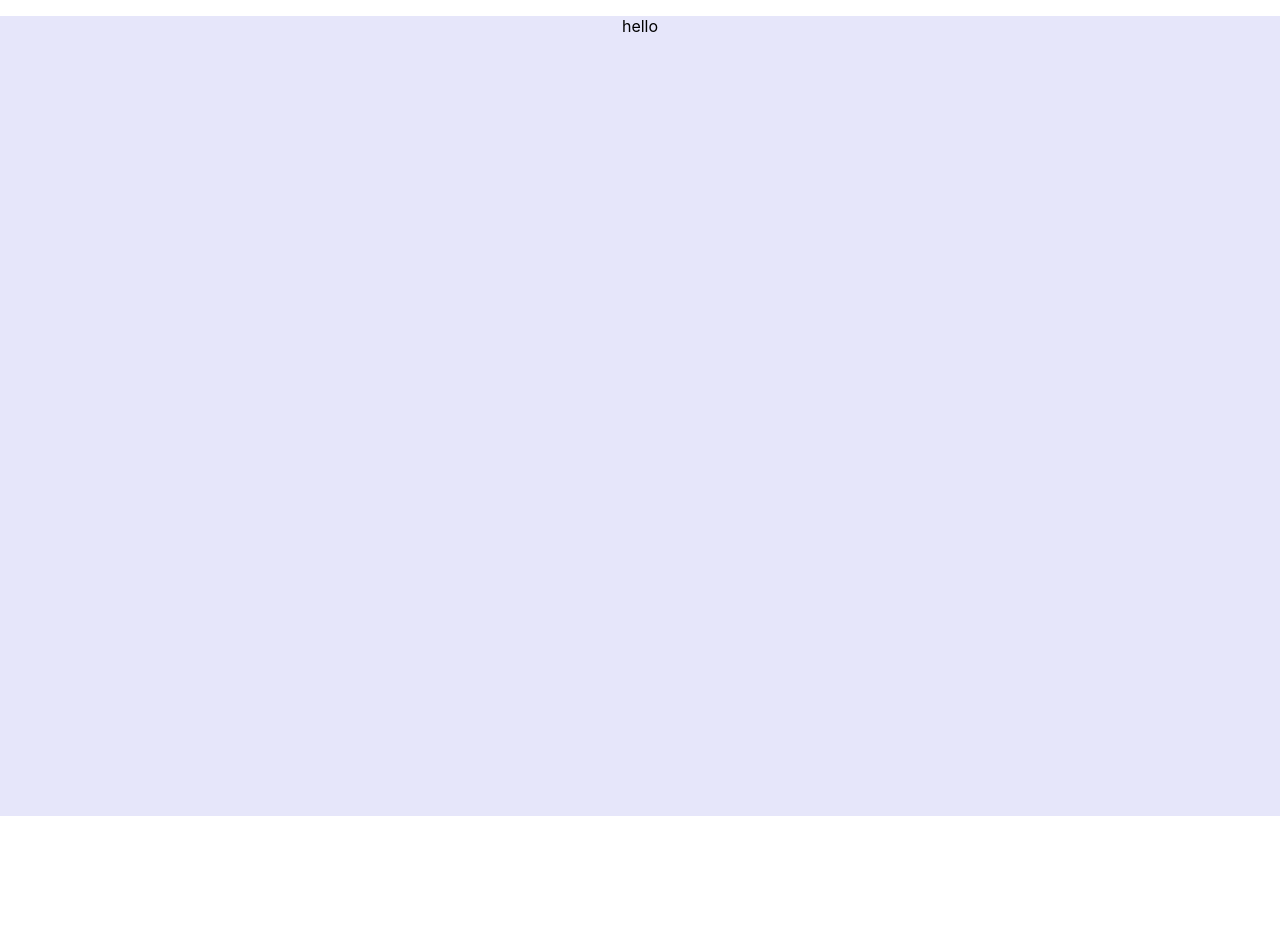
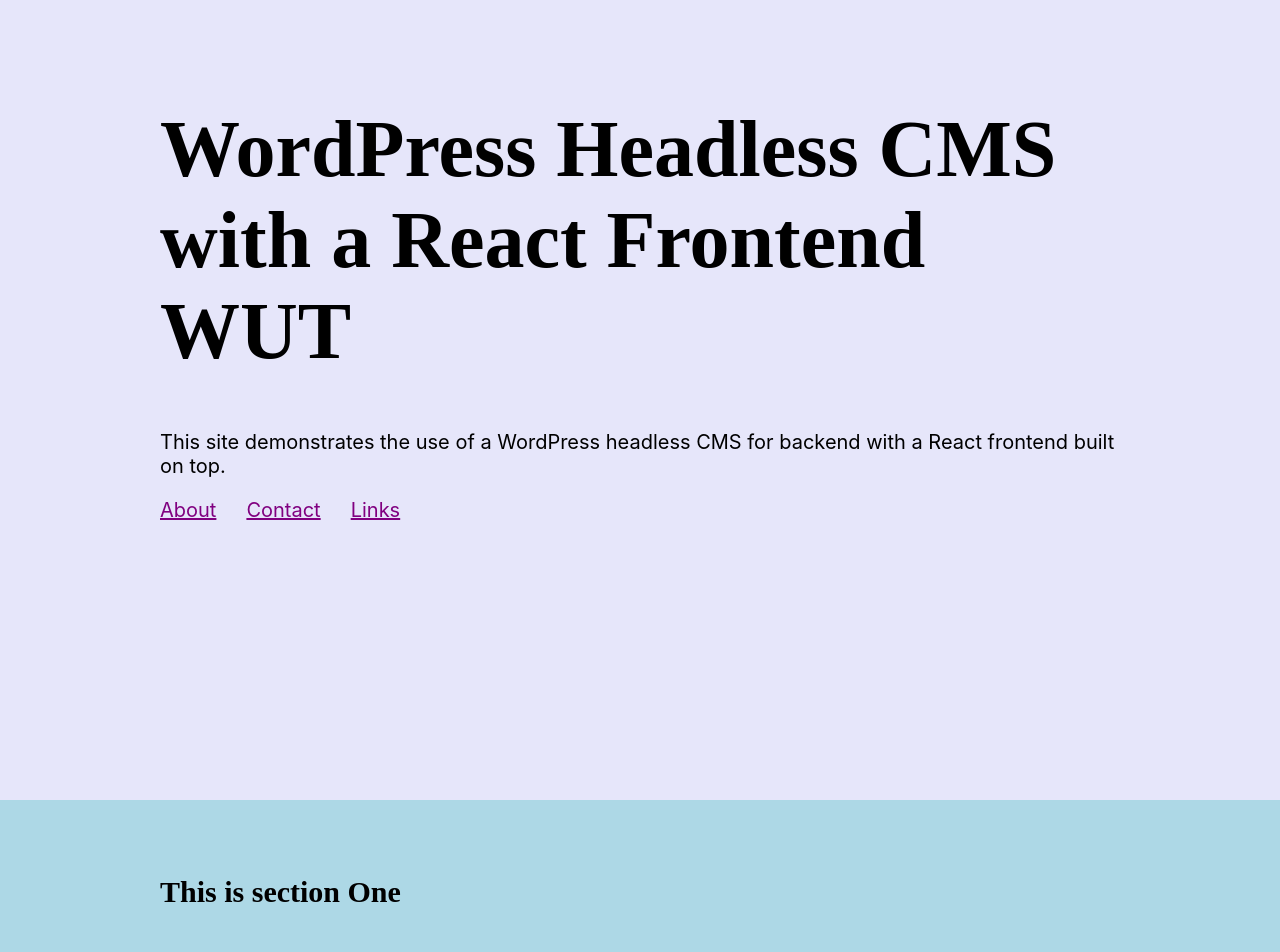
Before and after one commit to morganldev6/react-first-demo, a React (Create React App) app: page / in a window 1280 px wide. Shown: the top 952 px of the page. Before the commit the page ends 816 px from the top, so only its background shows below. Built offline with nearby package versions, Linux system fonts and the light colour scheme; no server answers.

Commit message:
Imported all React code from previous attempt

```diff
--- a/src/App.css
+++ b/src/App.css
@@ -1,7 +1,226 @@
-.App {
-  text-align: center;
-  background-color: lavender;
-  height: 100vh;
+article,
+aside,
+details,
+figcaption,
+figure,
+footer,
+header,
+hgroup,
+nav,
+section,
+summary {
+  display: block;
+}
+audio,
+canvas,
+video {
+  display: inline-block;
+}
+audio:not([controls]) {
+  display: none;
+  height: 0;
+}
+[hidden] {
+  display: none;
+}
+html {
+  font-family: sans-serif;
+  -webkit-text-size-adjust: 100%;
+  -ms-text-size-adjust: 100%;
+}
+a:focus {
+  outline: thin dotted;
+}
+a:active,
+a:hover {
+  outline: 0;
+}
+h1 {
+  font-size: 2em;
+}
+abbr[title] {
+  border-bottom: 1px dotted;
+}
+b,
+strong {
+  font-weight: 700;
+}
+dfn {
+  font-style: italic;
+}
+mark {
+  background: #ff0;
+  color: #000;
+}
+code,
+kbd,
+pre,
+samp {
+  font-family: monospace, serif;
+  font-size: 1em;
+}
+pre {
+  white-space: pre-wrap;
+  word-wrap: break-word;
+}
+q {
+  quotes: \201c \201d \2018 \2019;
+}
+small {
+  font-size: 80%;
+}
+sub,
+sup {
+  font-size: 75%;
+  line-height: 0;
+  position: relative;
+  vertical-align: baseline;
+}
+sup {
+  top: -0.5em;
+}
+sub {
+  bottom: -0.25em;
+}
+img {
+  border: 0;
+}
+svg:not(:root) {
+  overflow: hidden;
+}
+fieldset {
+  border: 1px solid silver;
+  margin: 0 2px;
+  padding: 0.35em 0.625em 0.75em;
+}
+button,
+input,
+select,
+textarea {
+  font-family: inherit;
+  font-size: 100%;
   margin: 0;
+}
+button,
+input {
+  line-height: normal;
+}
+button,html input[type=button],/* 1 */input[type=reset],input[type=submit] {
+  -webkit-appearance: button;
+  cursor: pointer;
+}
+button[disabled],
+input[disabled] {
+  cursor: default;
+}
+input[type="checkbox"],
+input[type="radio"] {
+  box-sizing: border-box;
   padding: 0;
 }
+input[type="search"] {
+  -webkit-appearance: textfield;
+  -moz-box-sizing: content-box;
+  -webkit-box-sizing: content-box;
+  box-sizing: content-box;
+}
+input[type="search"]::-webkit-search-cancel-button,
+input[type="search"]::-webkit-search-decoration {
+  -webkit-appearance: none;
+}
+textarea {
+  overflow: auto;
+  vertical-align: top;
+}
+table {
+  border-collapse: collapse;
+  border-spacing: 0;
+}
+body,
+figure {
+  margin: 0;
+}
+legend,
+button::-moz-focus-inner,
+input::-moz-focus-inner {
+  border: 0;
+  padding: 0;
+}
+
+.clearfix:after {
+  visibility: hidden;
+  display: block;
+  font-size: 0;
+  content: "";
+  clear: both;
+  height: 0;
+}
+
+* {
+  -moz-box-sizing: border-box;
+  -webkit-box-sizing: border-box;
+  box-sizing: border-box;
+}
+
+.visuallyHidden:not(:focus):not(:active) {
+  position: absolute;
+  width: 1px;
+  height: 1px;
+  margin: -1px;
+  border: 0;
+  padding: 0;
+  white-space: nowrap;
+  clip-path: inset(100%);
+  clip: rect(00 0 0);
+  overflow: hidden;
+}
+
+html {
+  font-size: 125%;
+  font-family: "Open Sans", sans-serif;
+}
+
+body {
+  background-color: lavender;
+}
+
+.wrapper {
+  margin: 0 auto;
+  width: 75%;
+  max-width: 1200px;
+}
+
+h1,
+h2 {
+  font-family: "PT Serif", serif;
+}
+
+h1 {
+  font-size: 4rem;
+}
+
+header,
+section {
+  min-height: 100vh;
+  padding: 50px 0;
+}
+
+.bg {
+  background-color: lightblue;
+}
+
+.mainNav ul {
+  display: flex;
+  flex-direction: row;
+  list-style: none;
+  padding: 0;
+  margin: 0;
+}
+
+.mainNav li {
+  margin-right: 30px;
+}
+
+.mainNav a {
+  color: purple;
+}
--- a/src/App.js
+++ b/src/App.js
@@ -1,13 +1,40 @@
 import React from "react";
 import "./App.css";
 import Header from "./components/Header";
+import Main from "./components/Main";
+import Footer from "./components/Footer";
 
-function App() {
-  return (
-    <div className="App">
-      <Header />
-    </div>
-  );
+class App extends React.Component {
+  constructor(props) {
+    super(props);
+    this.state = { movies: [] };
+  }
+
+  fetchPostData() {
+    fetch(`http://localhost/wordpress-demo/wp-json/wp/v2/movies?per_page=100`)
+      .then(response => response.json())
+      .then(myJSON => {
+        // Logic goes here
+        console.log(myJSON);
+        console.log("it worked");
+        this.setState({ movies: myJSON });
+      });
+  }
+
+  componentDidMount() {
+    console.log("component mounted");
+    this.fetchPostData();
+  }
+
+  render() {
+    return (
+      <React.Fragment>
+        <Header title="WordPress Headless CMS with a React Frontend WUT" />
+        <Main />
+        <Footer />
+      </React.Fragment>
+    );
+  }
 }
 
 export default App;
--- /dev/null
+++ b/src/components/Footer.js
@@ -0,0 +1,14 @@
+import React from "react";
+
+const Footer = () => {
+  return (
+    <footer>
+      <div className="wrapper">
+        <p>This is the footer</p>
+        <p>© 2019</p>
+      </div>
+    </footer>
+  );
+};
+
+export default Footer;
--- a/src/components/Header.js
+++ b/src/components/Header.js
@@ -1,7 +1,30 @@
 import React from "react";
 
-const Header = () => {
-  return <p>hello</p>;
+const Header = ({ title }) => {
+  return (
+    <header>
+      <div className="wrapper">
+        <h1>{title}</h1>
+        <p>
+          This site demonstrates the use of a WordPress headless CMS for backend
+          with a React frontend built on top.
+        </p>
+        <nav className="mainNav">
+          <ul>
+            <li>
+              <a href="/wordpress-demo/about">About</a>
+            </li>
+            <li>
+              <a href="/wordpress-demo/contact">Contact</a>
+            </li>
+            <li>
+              <a href="/wordpress-demo/links">Links</a>
+            </li>
+          </ul>
+        </nav>
+      </div>
+    </header>
+  );
 };
 
 export default Header;
--- /dev/null
+++ b/src/components/Main.js
@@ -0,0 +1,13 @@
+import React from "react";
+import Section from "./Section";
+
+const Main = () => {
+  return (
+    <React.Fragment>
+      <Section className="bg" subhead="This is section One" />
+      <Section subhead="This is section Two" />
+    </React.Fragment>
+  );
+};
+
+export default Main;
--- /dev/null
+++ b/src/components/Section.js
@@ -0,0 +1,13 @@
+import React from "react";
+
+const Section = ({ subhead, className }) => {
+  return (
+    <section className={className}>
+      <div className="wrapper">
+        <h2>{subhead}</h2>
+      </div>
+    </section>
+  );
+};
+
+export default Section;
```
